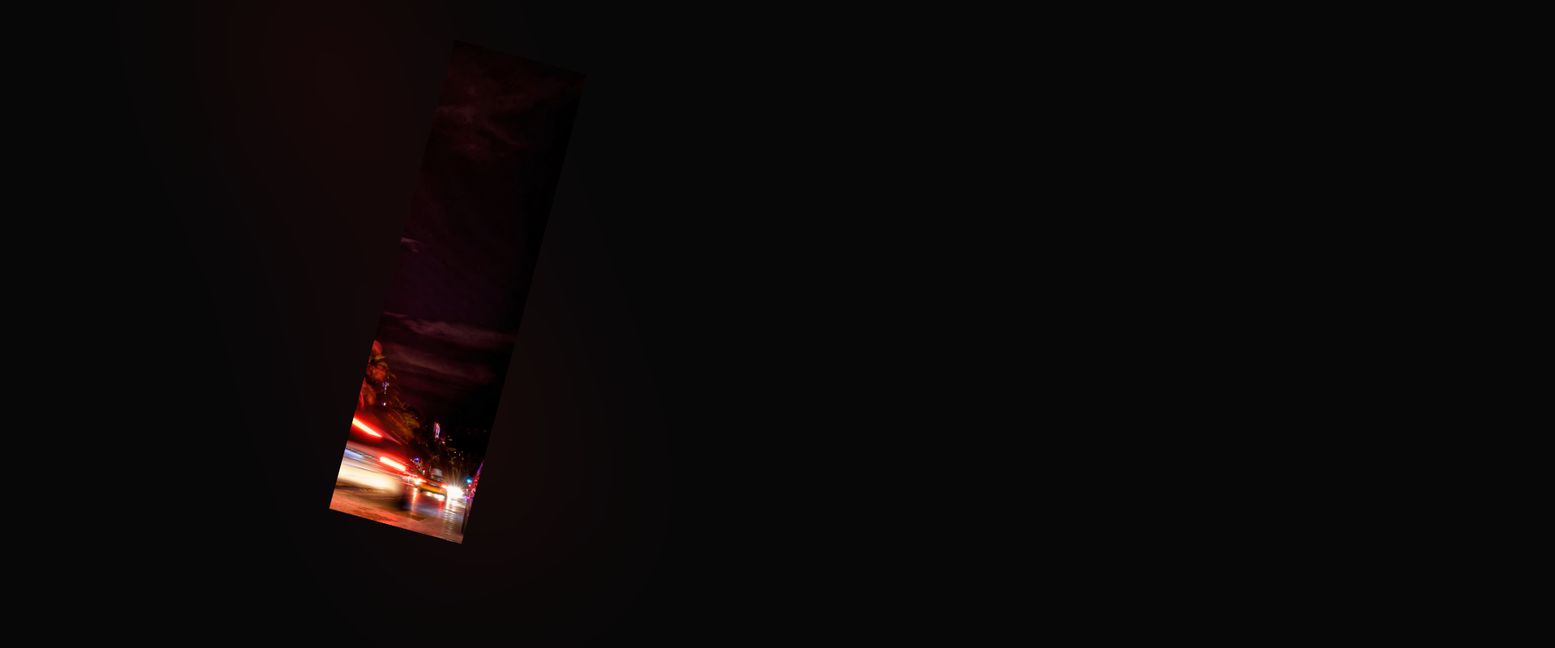
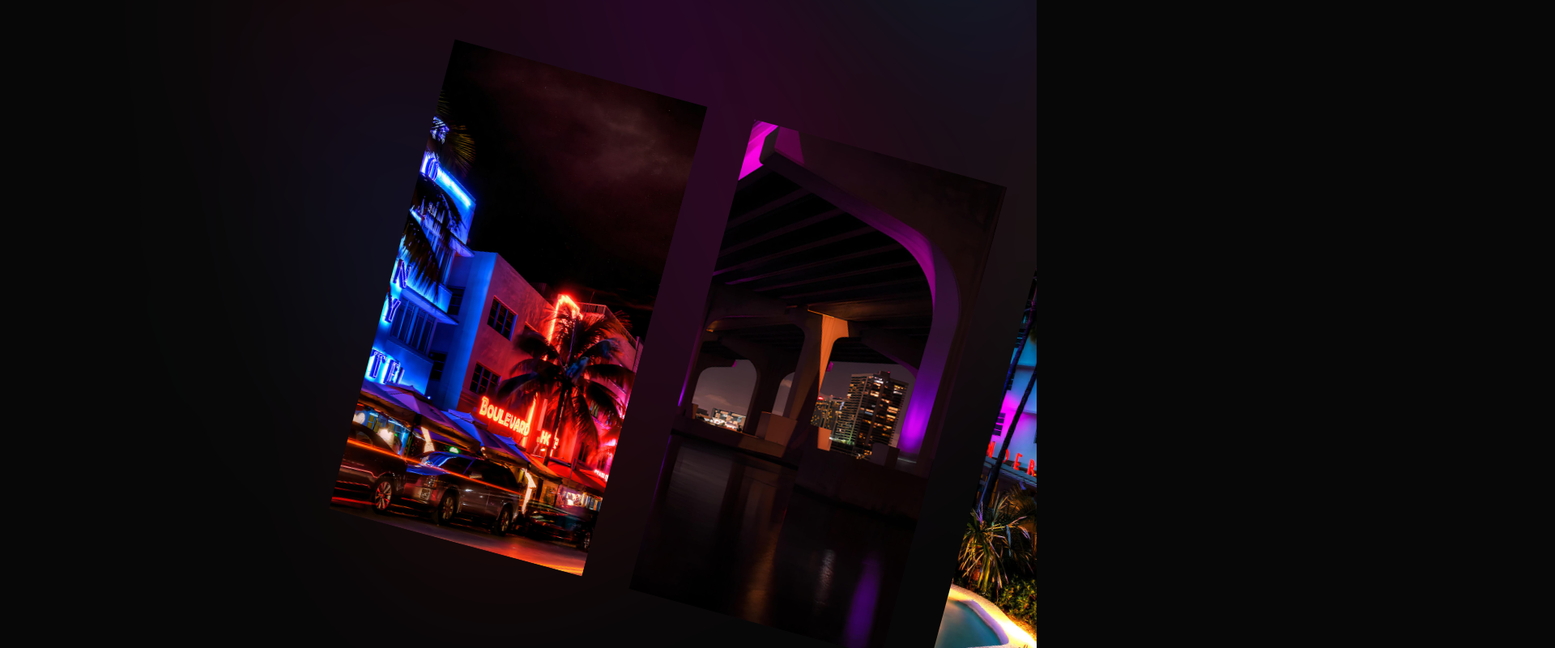
Before and after one commit to ayratwebdeveloper/cool-gallery, a plain HTML site: page index.html in a window 1280 px wide. Shown: the top 800 px of the page at 81% size, 1920 px wide, since content can reach past the window. Drawn offline with Linux system fonts and the light colour scheme.

Commit message:
Fixed a positioning bug

```diff
--- a/src/scss/style.scss
+++ b/src/scss/style.scss
@@ -24,7 +24,7 @@ body, html{
 	background-color: $blackBackground;
 	color: $colorOfAllElements;
 	font-family: raleway_m, sans-serif;
-	overflow: visible;
+	overflow: hidden;
 	line-height: 1.8;
 }
 
@@ -46,7 +46,7 @@ body, html{
 		transform: rotate(-20deg) !important;
 		top: -90vh;
 		left: -10vh;
-		opacity: 0.10;
+		opacity: 0.15;
 		filter: saturate(100) blur(100px);
 
 		.slider__item{
@@ -71,7 +71,7 @@ body, html{
 		height: 100%;
 		background-size: cover;
 		position: absolute;
-		left: -100vh;
+		left: -100%;
 		transition: $animationTransition !important;
 		will-change: transform;
 	}
```
Also changed, not shown: src/css/style.css, src/scss/_variables.scss (line endings or trailing spaces).
